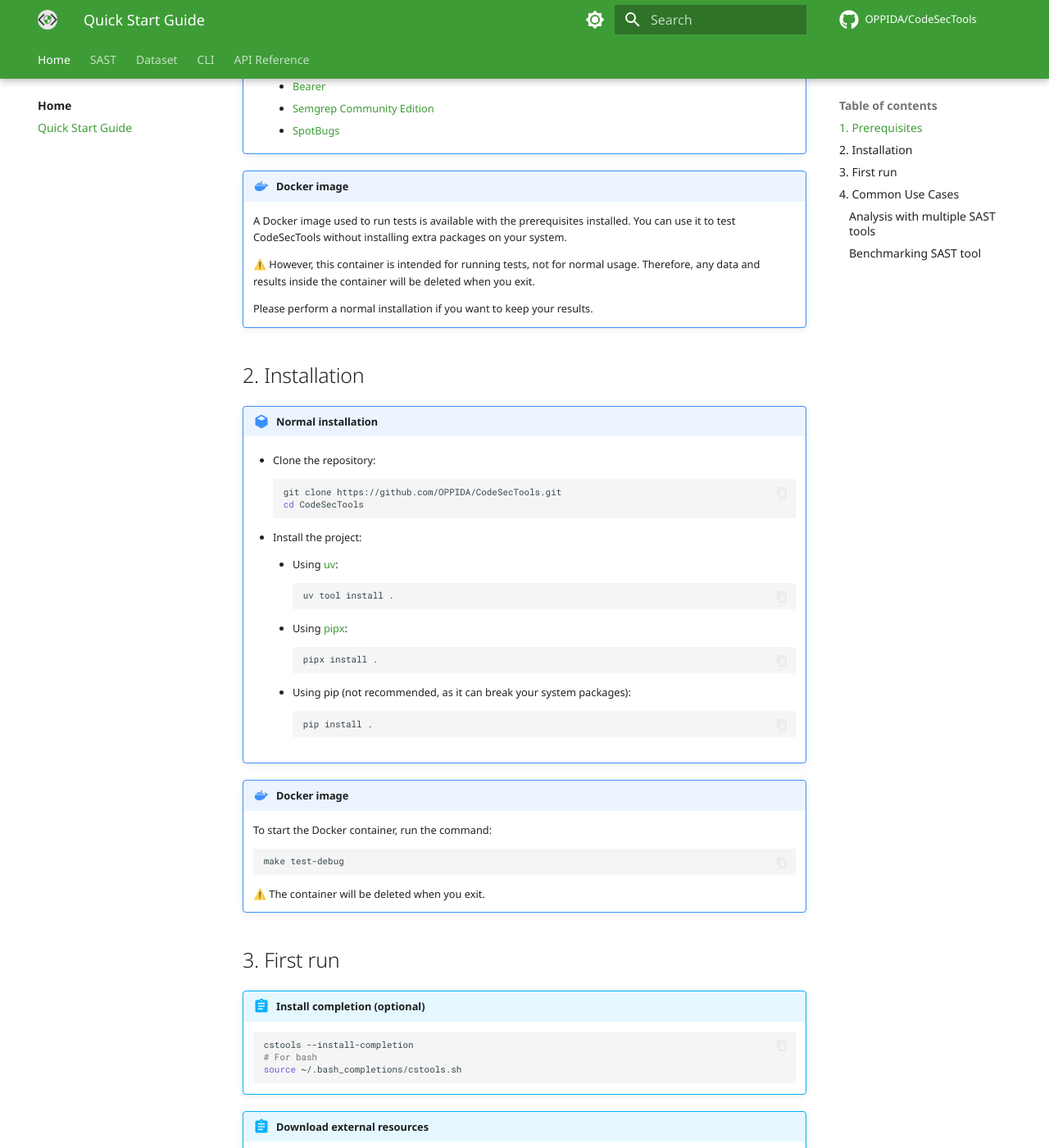
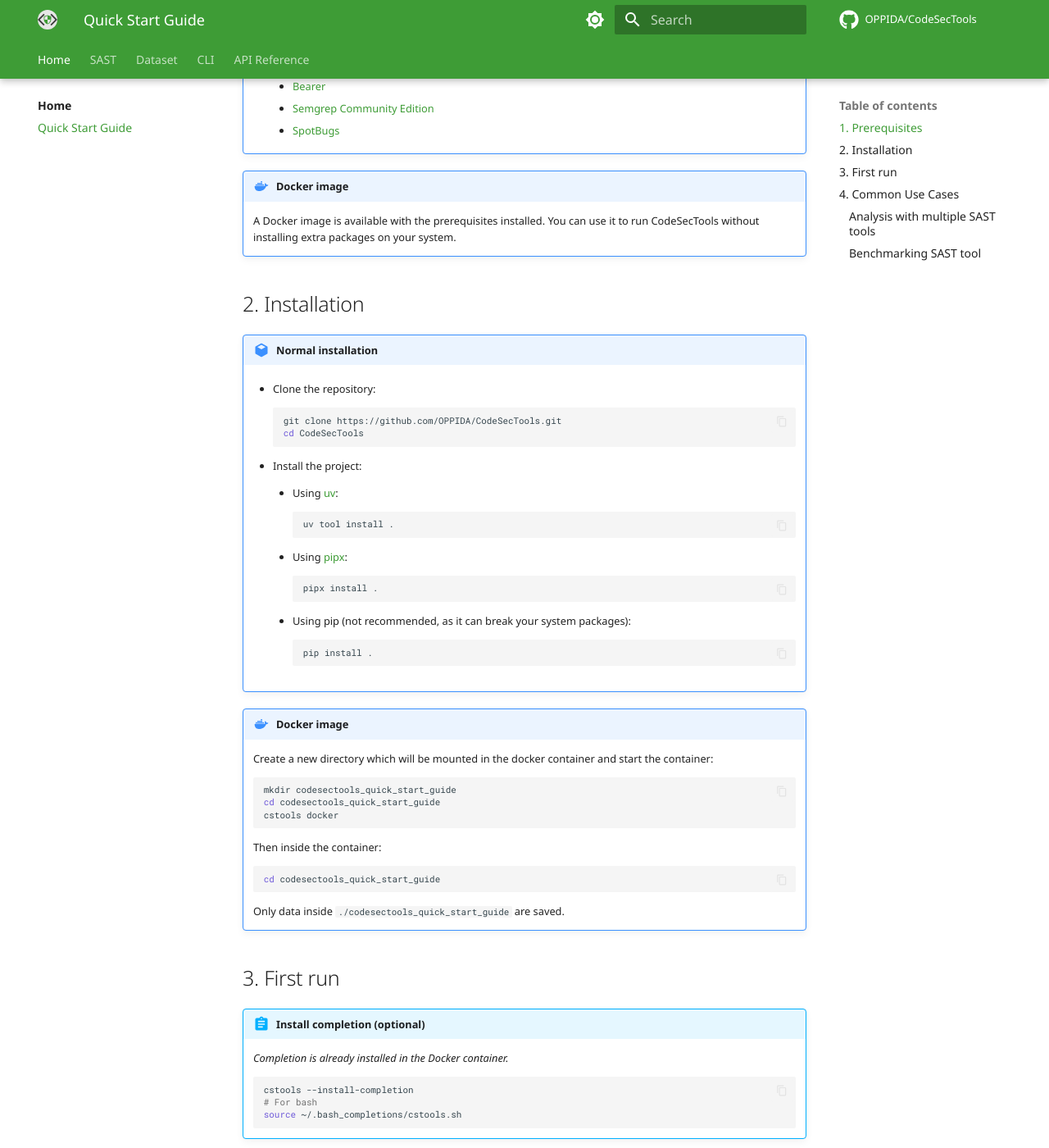
Before and after one commit to OPPIDA/CodeSecTools, an MkDocs documentation site: the page built from docs/home/quick_start_guide.md, in a window 1280 px wide and 1400 px high, scrolled down 580 px. Shown: the whole window at 82% size. Built offline with MkDocs 1.6.1 and Material for MkDocs 9.7.7, drawn with Linux system fonts in a browser that asks for light colours; plug-ins that fetch from the network failed and are left out; comment, search, counter and statistics services are not loaded; some of the changed text lies outside the part shown.

Commit message:
docs: update sections about running inside a Docker container

````diff
--- a/docs/home/quick_start_guide.md
+++ b/docs/home/quick_start_guide.md
@@ -8,7 +8,7 @@
 
 For this guide, there are two ways to install the tool:
 
-!!! cube "Normal installation"
+!!! cube "Local installation"
     - You will need to install the following packages:
 
         - `git`
@@ -23,13 +23,8 @@
         - [SpotBugs](/sast/supported/spotbugs.j2.html){:target="_blank"}
 
 !!! docker "Docker image"
-    A Docker image used to run tests is available with the prerequisites installed.
-    You can use it to test CodeSecTools without installing extra packages on your system.
-
-    ⚠️ However, this container is intended for running tests, not for normal usage.
-    Therefore, any data and results inside the container will be deleted when you exit.
-
-    Please perform a normal installation if you want to keep your results.
+    A Docker image is available with the prerequisites installed.
+    You can use it to run CodeSecTools without installing extra packages on your system.
 
 
 ## 2. Installation
@@ -60,17 +55,26 @@
           ```
 
 !!! docker "Docker image"
-    To start the Docker container, run the command:
+    Create a new directory which will be mounted in the docker container and start the container:
     ```bash
-    make test-debug
+    mkdir codesectools_quick_start_guide
+    cd codesectools_quick_start_guide
+    cstools docker
     ```
 
-    ⚠️ The container will be deleted when you exit.
+    Then inside the container:
+    ```bash
+    cd codesectools_quick_start_guide
+    ```
+
+    Only data inside `./codesectools_quick_start_guide` are saved.
 
 
 ## 3. First run
 
 !!! abstract  "Install completion (optional)"
+    *Completion is already installed in the Docker container.*
+
     ```bash
     cstools --install-completion
     # For bash
````
